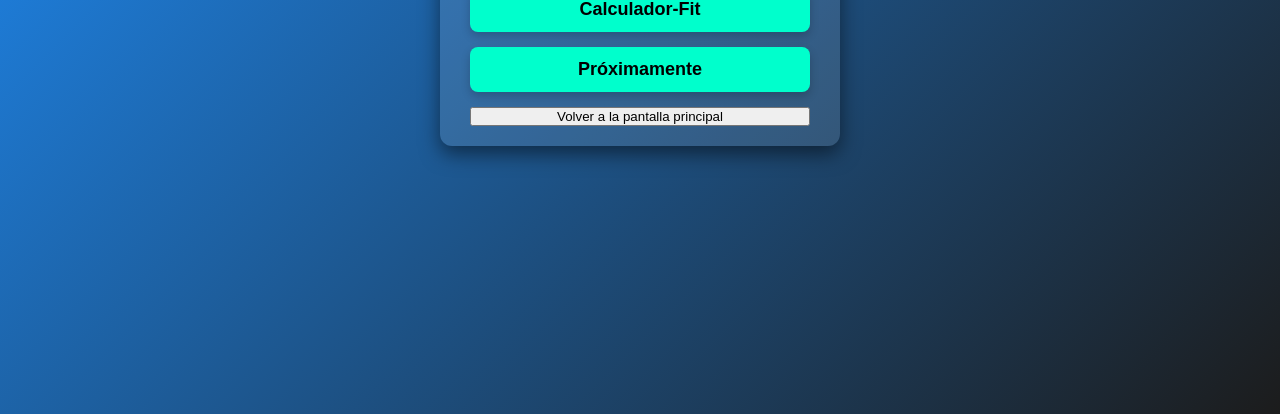
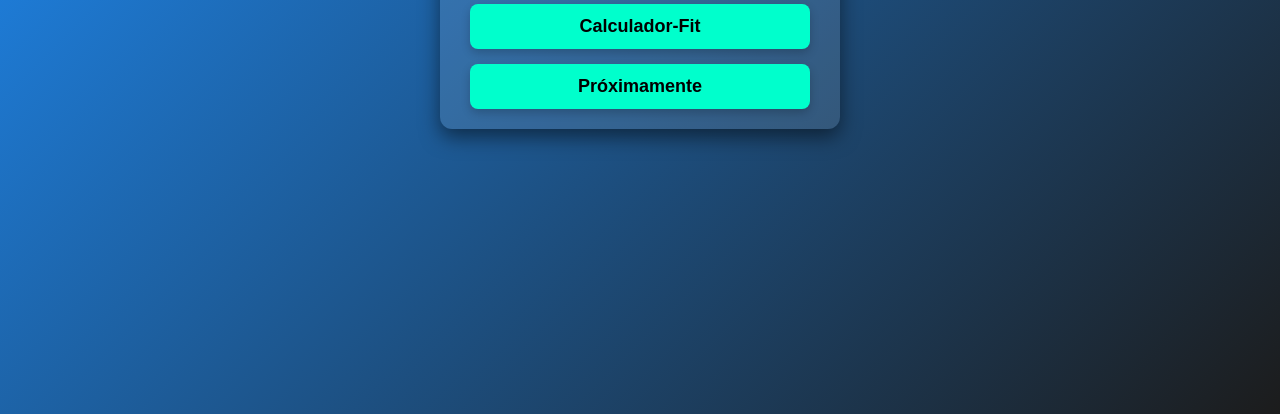
Before and after one commit to Marlonbet/Calculadora-de-fuerza-, a plain HTML site: page index.html in a window 1280 px wide. Shown: the part 386-800 px from the top of the page. Drawn offline with Linux system fonts and the light colour scheme.

Commit message:
Actualizar index.html

```diff
--- a/index.html
+++ b/index.html
@@ -18,7 +18,6 @@
 
         <!-- Botón de proyecto futuro -->
         <button class="btn">Próximamente</button>
-        <button id="volver-btn" onclick="volverAPrincipal()">Volver a la pantalla principal</button>
       </div>
     </main>
   </div>
```
